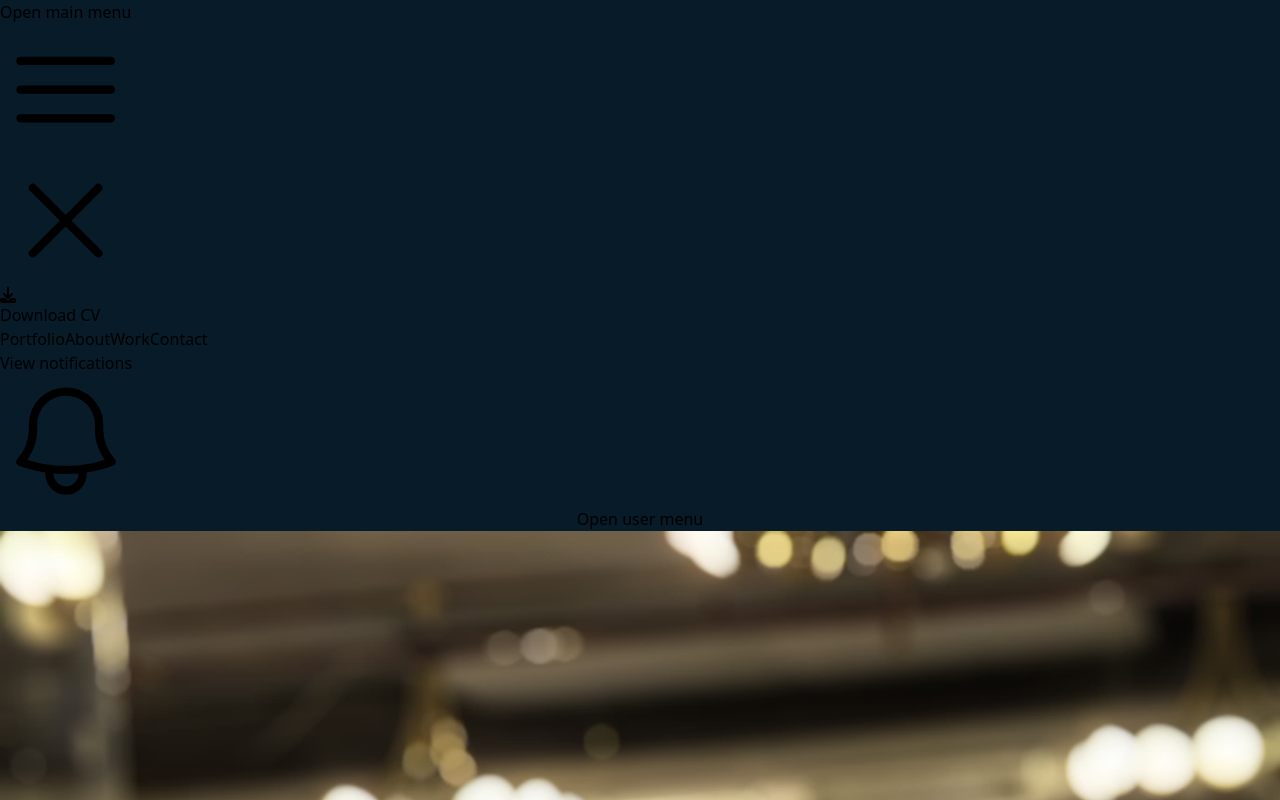
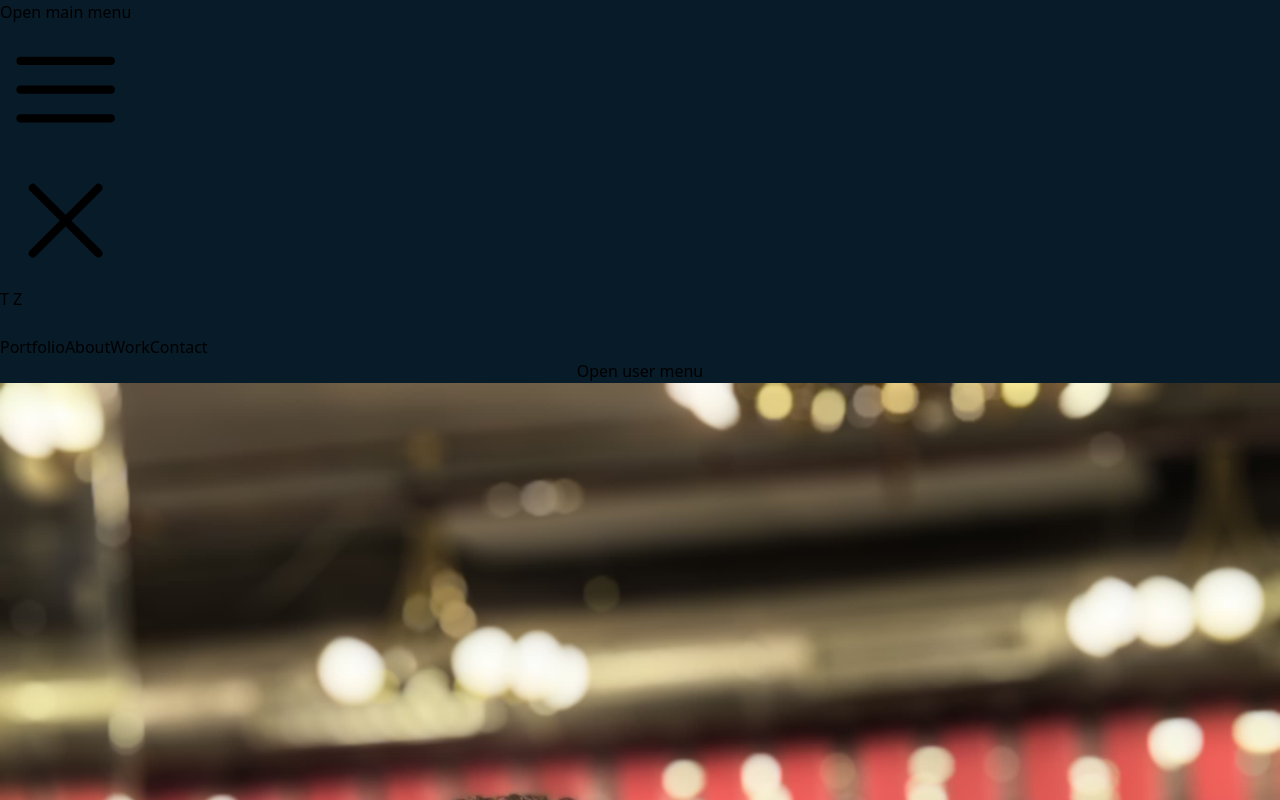
Before and after one commit to Tusharzade2002/portfolioTushar, a React (Vite) app in the folder portfolio/: page / in a window 1280 px wide. Shown: the top 800 px of the page. Built offline with nearby package versions, Linux system fonts and the light colour scheme.

Commit message:
logo design

```diff
--- a/portfolio/src/Layout/Navbar.jsx
+++ b/portfolio/src/Layout/Navbar.jsx
@@ -43,11 +43,9 @@ function Navbar() {
       </div>
       <div class="flex flex-1 items-center justify-center sm:items-stretch sm:justify-start">
         <div class="flex shrink-0 items-center">
-         <button className=' flex transition-transform duration-300 transform rounded-full bg-gradient-to-r from-green-400 to-blue-500 md:inline hover:scale-110 animate-slide-in-delay p-2 text-zinc-50 items-center'>
-              <div className='flex items-center'>
-                      <FaDownload  className='me-2'/>
-                      <a href='https://drive.google.com/uc?export=download&id=1o-6xI157ibUk8l6Nvh8SAw9442NLhR7L'> Download CV</a>
-              </div>
+          <p className='text-white font-semibold text-2xl'>T Z</p>
+         <button className='  mt-3 flex transition-transform duration-300 transform rounded-full bg-gradient-to-r from-green-400 to-blue-500 md:inline hover:scale-110 animate-slide-in-delay p-1 text-zinc-50 items-center'>
+
         </button>
         </div>
         <div class="hidden sm:ml-6 sm:block">
@@ -60,13 +58,7 @@ function Navbar() {
         </div>
       </div>
       <div class="absolute inset-y-0 right-0 flex items-center pr-2 sm:static sm:inset-auto sm:ml-6 sm:pr-0">
-        <button type="button" class="relative rounded-full bg-gray-800 p-1 text-gray-400 hover:text-white focus:ring-2 focus:ring-white focus:ring-offset-2 focus:ring-offset-gray-800 focus:outline-hidden">
-          <span class="absolute -inset-1.5"></span>
-          <span class="sr-only">View notifications</span>
-          <svg class="size-6" fill="none" viewBox="0 0 24 24" stroke-width="1.5" stroke="currentColor" aria-hidden="true" data-slot="icon">
-            <path stroke-linecap="round" stroke-linejoin="round" d="M14.857 17.082a23.848 23.848 0 0 0 5.454-1.31A8.967 8.967 0 0 1 18 9.75V9A6 6 0 0 0 6 9v.75a8.967 8.967 0 0 1-2.312 6.022c1.733.64 3.56 1.085 5.455 1.31m5.714 0a24.255 24.255 0 0 1-5.714 0m5.714 0a3 3 0 1 1-5.714 0" />
-          </svg>
-        </button>
+
 
         {/* <!-- Profile dropdown --> */}
         <div class="relative ml-3">
```
